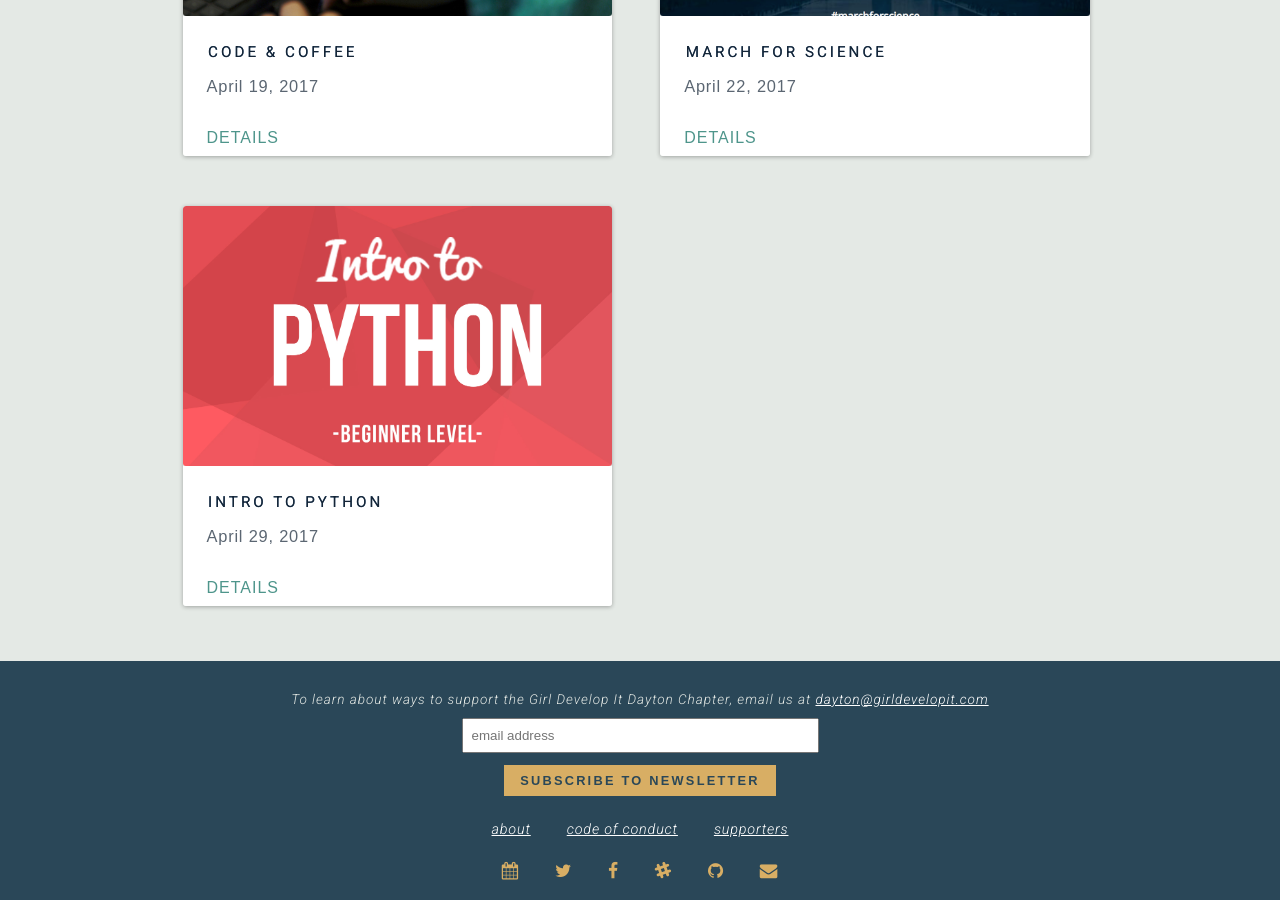
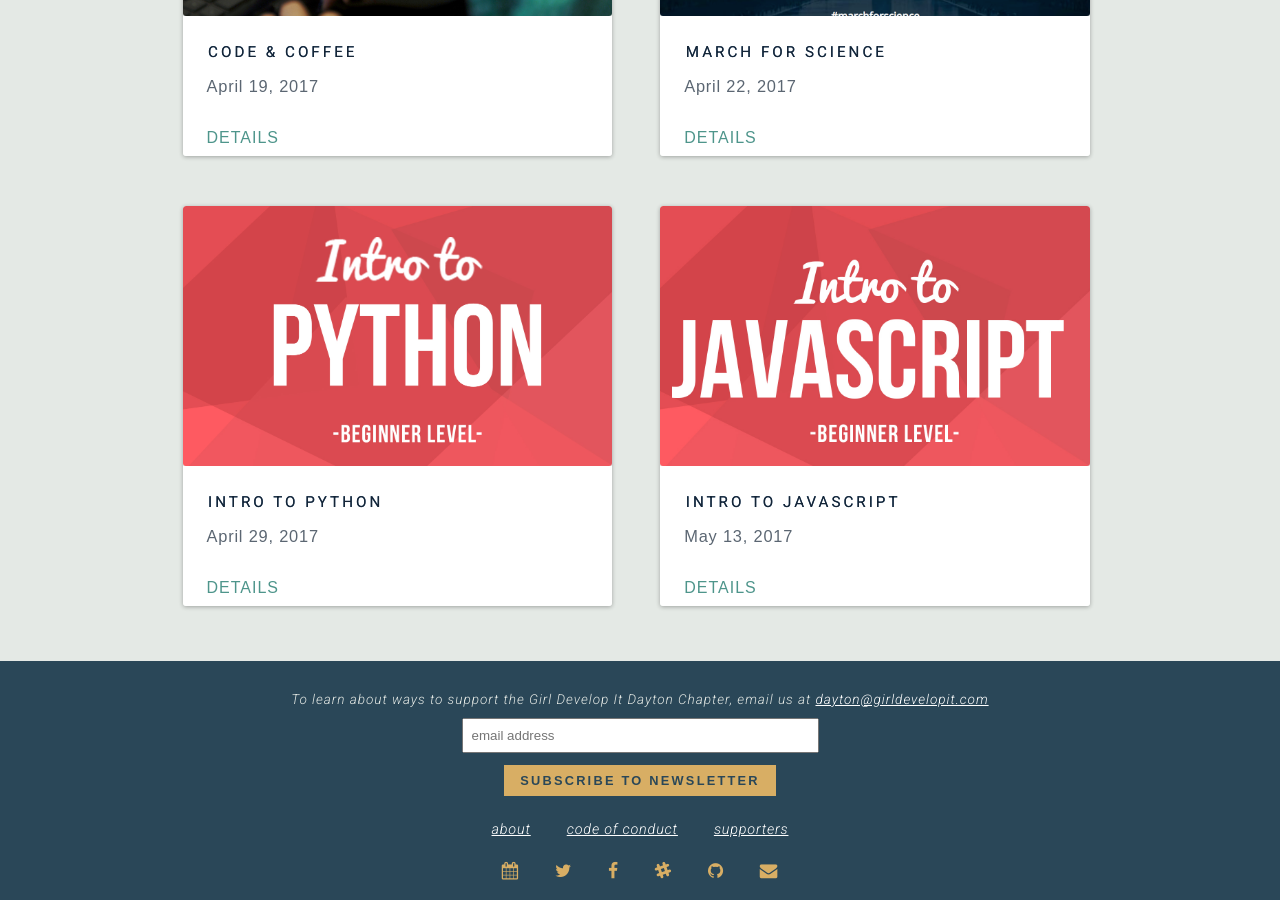
Before and after one commit to dytcodetogether/gdidayton, a Jekyll site: the page built from index.html, in a window 1280 px wide and 900 px high, scrolled down 1245 px. Built offline with Jekyll 4.4.1, drawn with Linux system fonts in a browser that asks for light colours; nearby versions of some CDN libraries; some of the changed lines change nothing that is shown.

Commit message:
Adds intro to javascript event

```diff
--- a/_data/events.yml
+++ b/_data/events.yml
@@ -14,16 +14,16 @@
 #   date: May 13, 2017
 #   link: https://www.meetup.com/Girl-Develop-It-Dayton/
 #   image: /img/events/event_code-coffee.jpeg
-# - title: Into to JavaScript
-#   date: May 13, 2017
-#   link: https://www.meetup.com/Girl-Develop-It-Dayton/
-#   image: /img/events/event_javascript.jpg
+- title: Intro to JavaScript
+  date: May 13, 2017
+  link: https://www.meetup.com/Girl-Develop-It-Dayton/events/238575613/
+  image: /img/events/event_javascript.jpg
 # - title: Code & Coffee
 #   date: May 31, 2017
 #   link: https://www.meetup.com/Girl-Develop-It-Dayton/
 #   image: /img/events/event_code-coffee.jpeg
 # - title: Intermediate HTML & CSS
-#   date: May 13, 2017
+#   date: June 3, 2017
 #   link: https://www.meetup.com/Girl-Develop-It-Dayton/
 #   image: /img/events/event_inter_html.png
 # - title: Code & Coffee
```
Also changed, not shown: 2 other files.
